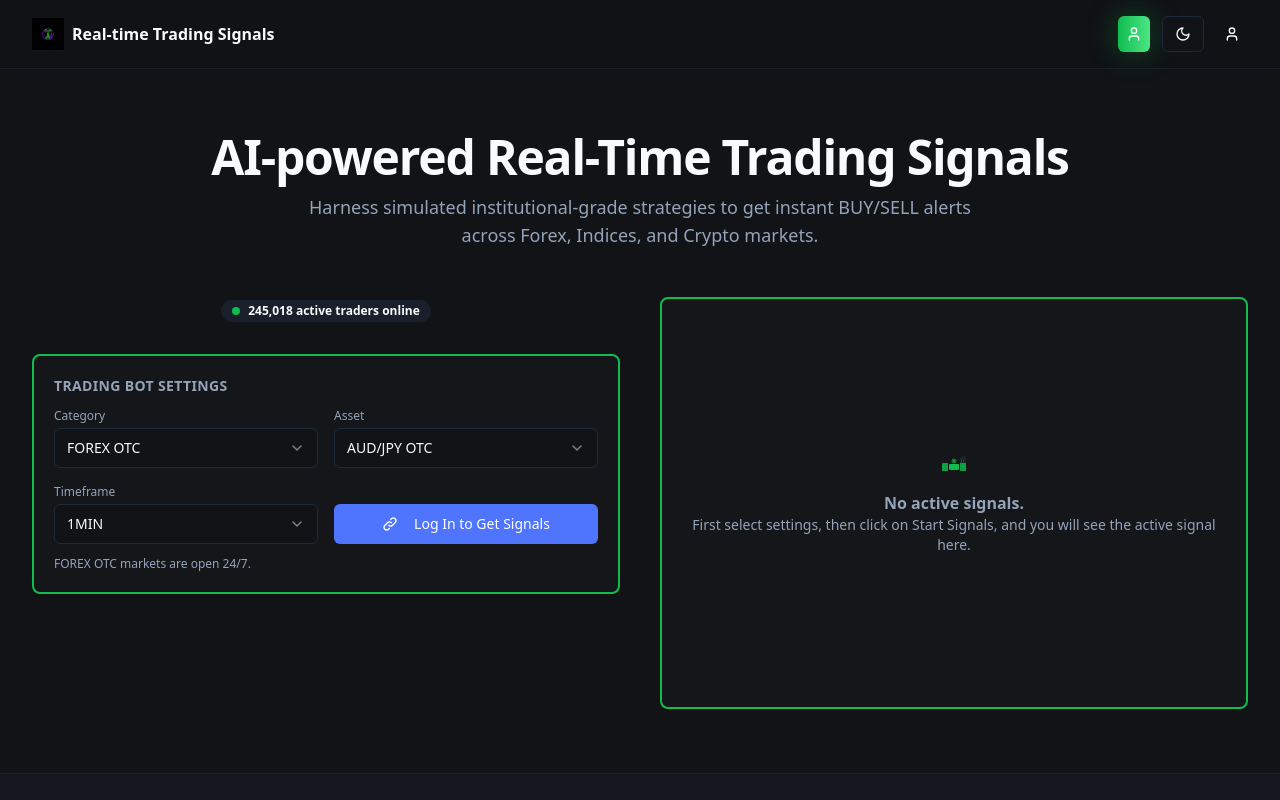
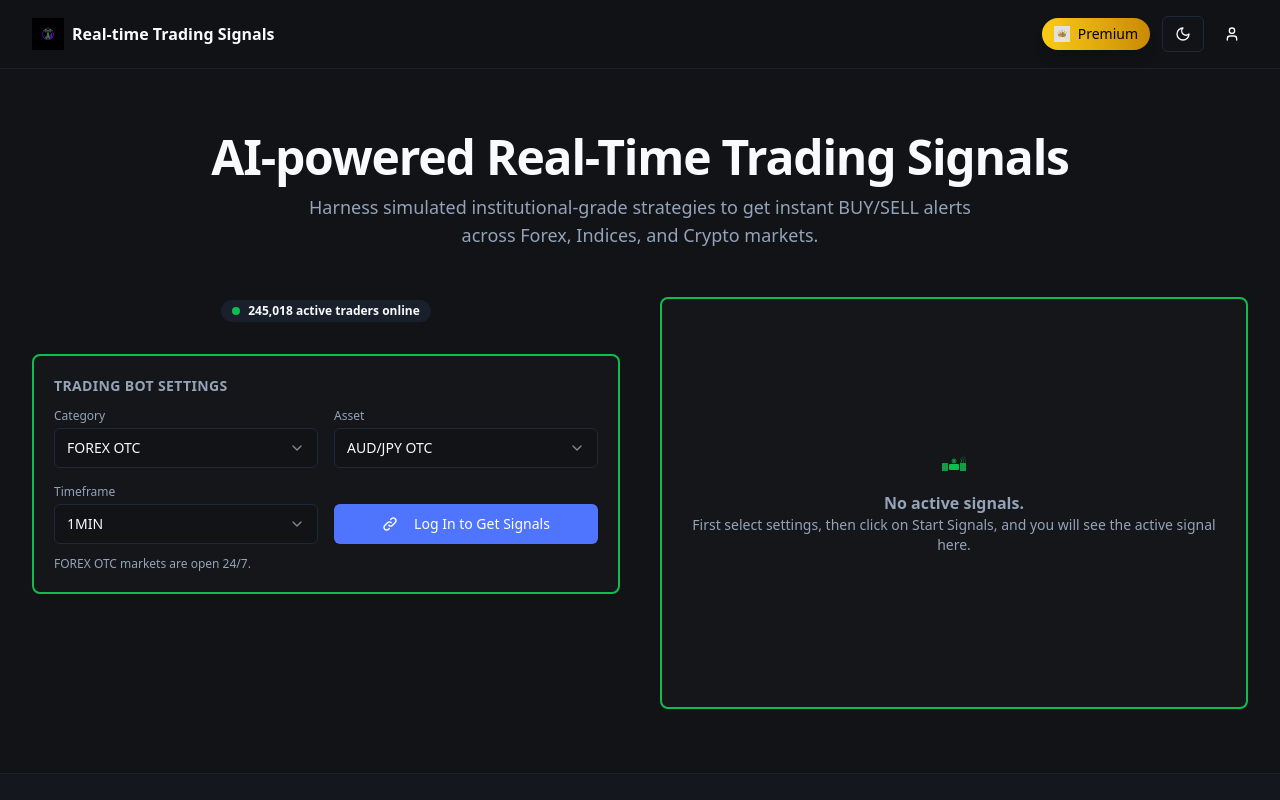
Before and after one commit to star-shaanti/trade-wave-ai, a React (Vite) app: page / in a window 1280 px wide. Shown: the top 800 px of the page. Built offline with nearby package versions, Linux system fonts and the light colour scheme.

Commit message:
Replace user icon with crown
Replace the green user icon with a crown icon for subscribed users, along with accompanying text.

```diff
--- a/src/pages/Index.tsx
+++ b/src/pages/Index.tsx
@@ -1,5 +1,6 @@
 import { useEffect, useMemo, useRef, useState } from "react";
 import siteLogo from "@/assets/site-logo.png";
+import crownIcon from "@/assets/crown-icon.png";
 import { Button } from "@/components/ui/button";
 import {
   Select,
@@ -202,9 +203,10 @@ const Index = () => {
             <span className="font-semibold">Real-time Trading Signals</span>
           </a>
           <div className="flex items-center gap-3">
-            <Button variant="hero" size="sm" className="p-2">
-              <User className="h-4 w-4" />
-            </Button>
+            <div className="flex items-center gap-2 bg-gradient-to-r from-yellow-400 to-yellow-600 text-black px-3 py-1.5 rounded-full text-sm font-medium shadow-lg">
+              <img src={crownIcon} alt="Premium" className="h-4 w-4" />
+              <span>Premium</span>
+            </div>
             <ThemeToggle />
             <DropdownMenu>
               <DropdownMenuTrigger asChild>
```
Also changed, not shown: src/assets/crown-icon.png (added).
